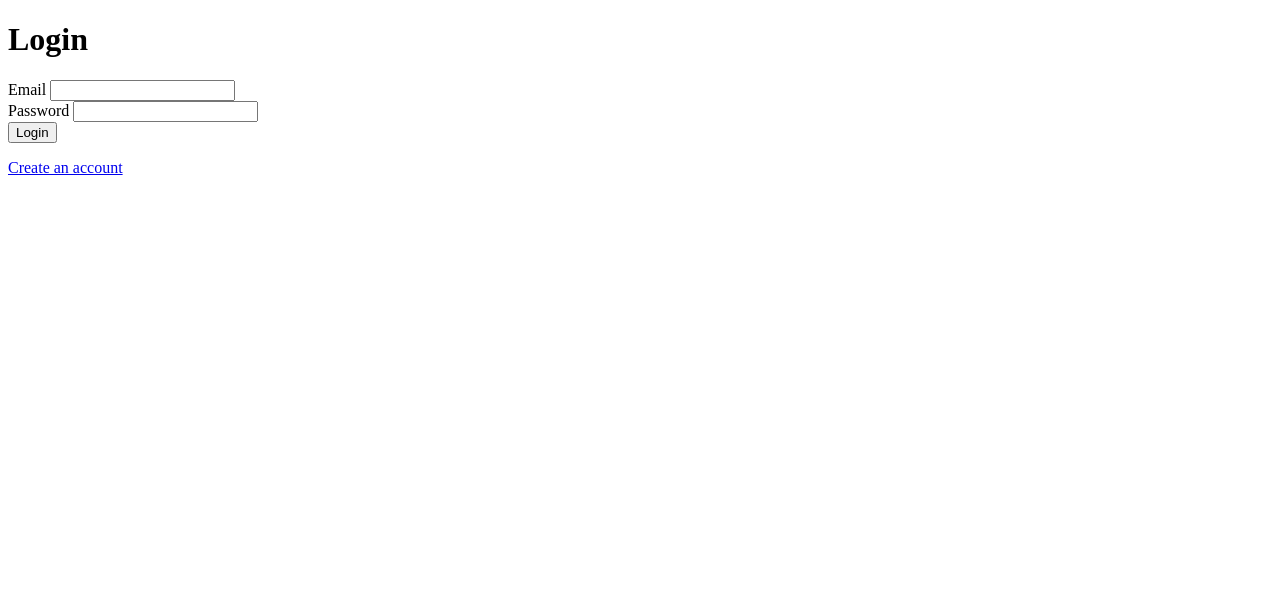
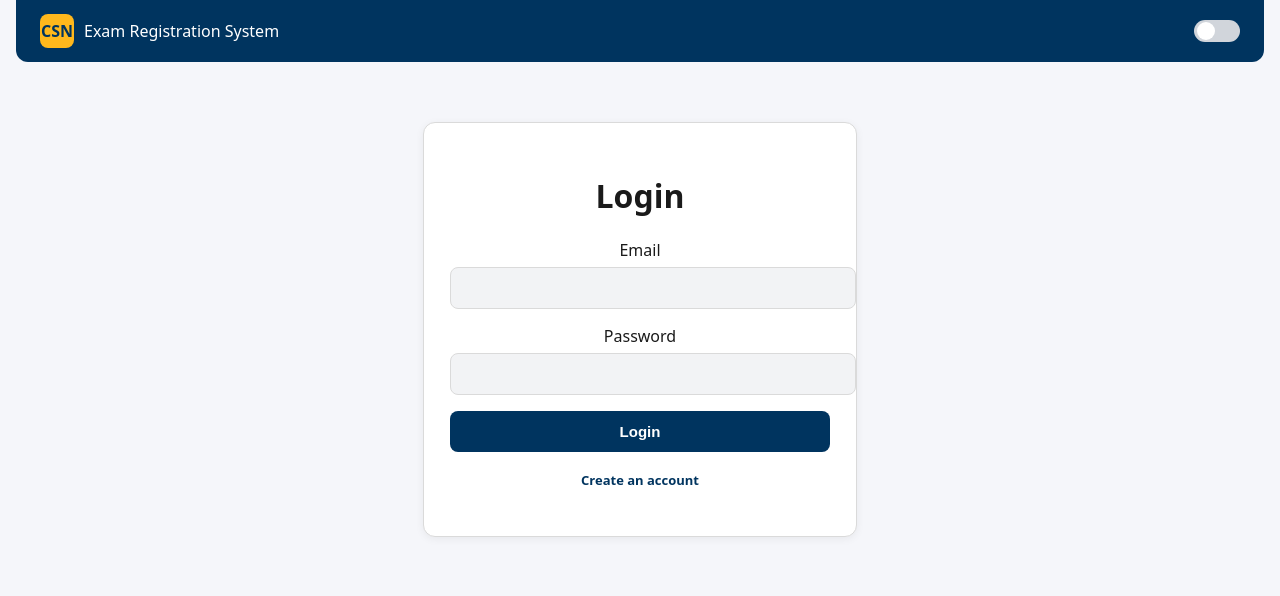
Before and after one commit to DanielRamos69/exam_reg_tristan, a Flask app: page /login in a window 1280 px wide. Shown: the top 596 px of the page. Run offline with Flask 3, Linux system fonts and the light colour scheme.

Commit message:
daniel style overhaul login

```diff
--- a/templates/login.html
+++ b/templates/login.html
@@ -1,12 +1,147 @@
 <!DOCTYPE html>
 <html>
 <head>
+  <meta charset="UTF-8">
   <meta charset="utf-8" />
   <title>Login</title>
+
+  <!-- 🎨 Decoration Layer (does not remove or rewrite base logic) -->
+  <style>
+    body {
+      margin: 0;
+      padding: 0;
+      background: var(--bg);
+      font-family: system-ui, Arial, sans-serif;
+      color: var(--fg);
+      transition: background 0.25s, color 0.25s;
+    }
+    :root {
+      --csn-blue: #00345f;
+      --csn-gold: #ffb81c;
+      --bg: #f5f6fa;
+      --fg: #1a1a1a;
+      --card-bg: #ffffff;
+      --border: #dadada;
+      --subtext: #6b6b6b;
+      --input-bg: #f2f3f5;
+    }
+    .dark-mode {
+      --bg: #0f172a;
+      --fg: #f3f4f6;
+      --card-bg: #1e293b;
+      --border: #334155;
+      --subtext: #cbd5e1;
+      --input-bg: #1e293b;
+    }
+    .csn-header {
+      display: flex;
+      align-items: center;
+      gap: 10px;
+      padding: 14px 24px;
+      background: var(--csn-blue);
+      color: white;
+      max-width: 1200px;
+      margin: 0 auto 25px;
+      border-radius: 0 0 12px 12px;
+    }
+    .csn-logo {
+      width: 34px;
+      height: 34px;
+      border-radius: 8px;
+      background: var(--csn-gold);
+      display: flex;
+      justify-content: center;
+      align-items: center;
+      font-weight: 700;
+      font-size: 16px;
+      color: var(--csn-blue);
+    }
+    .toggle-btn {
+      width: 46px;
+      height: 22px;
+      background: #d1d5db;
+      border-radius: 999px;
+      position: relative;
+      cursor: pointer;
+      margin-left: auto;
+      border: none;
+    }
+    .toggle-circle {
+      width: 18px;
+      height: 18px;
+      background: white;
+      border-radius: 50%;
+      position: absolute;
+      top: 2px;
+      left: 3px;
+      transition: 0.25s ease;
+    }
+    .dark-mode .toggle-circle {
+      transform: translateX(24px);
+    }
+    .login-card {
+      width: 380px;
+      margin: 60px auto;
+      background: var(--card-bg);
+      padding: 30px 26px;
+      border-radius: 12px;
+      box-shadow: 0 2px 8px rgba(0,0,0,0.06);
+      border: 1px solid var(--border);
+      text-align: center;
+    }
+    input {
+      width: 100%;
+      padding: 12px;
+      margin: 6px 0 16px;
+      border: 1px solid var(--border);
+      border-radius: 8px;
+      font-size: 14px;
+      background: var(--input-bg);
+      color: var(--fg);
+    }
+    button[type="submit"] {
+      width: 100%;
+      padding: 12px;
+      background: var(--csn-blue);
+      color: white;
+      border: none;
+      border-radius: 8px;
+      font-size: 15px;
+      cursor: pointer;
+      font-weight: 600;
+    }
+    button[type="submit"]:hover {
+      opacity: 0.92;
+    }
+    a { color: var(--csn-blue); font-weight: 600; text-decoration: none; font-size: 13px; }
+    a:hover { text-decoration: underline; }
+    ul { text-align: left; }
+  </style>
+
+  <script>
+    function toggleDarkMode() {
+      document.body.classList.toggle("dark-mode");
+    }
+  </script>
 </head>
+
 <body>
+
+  <!-- CSN Header (decorative only) -->
+  <div class="csn-header">
+      <div class="csn-logo">CSN</div>
+      <div>Exam Registration System</div>
+      <div class="toggle-btn" onclick="toggleDarkMode()">
+          <div class="toggle-circle"></div>
+      </div>
+  </div>
+
+  <!-- 🎯 Login Card Wrapper -->
+  <div class="login-card">
+
     <h1>Login</h1>
 
+    <!-- ✅ Flash messages block preserved exactly -->
     {% with messages = get_flashed_messages(with_categories=true) %}
       {% if messages %}
         <ul>
@@ -17,25 +152,26 @@
       {% endif %}
     {% endwith %}
 
+    <!-- ✅ Original login form preserved exactly -->
     <form method="post" action="{{ url_for('login') }}">
-    <label>
-      Email
+      <label>Email</label>
       <input
         type="text"
         name="email"
         required
         pattern="^\d{10}@student\.csn\.edu$|^[A-Za-z]+\.[A-Za-z]+@csn\.edu$"
-        title="Student: 10digits@student.csn.edu  |  Faculty: firstname.lastname@csn.edu" />
-    </label><br />
+        title="Student: 10digits@student.csn.edu  |  Faculty: firstname.lastname@csn.edu"
+      /><br />
 
-    <label>
-      Password
-      <input type="password" name="password" required />
-    </label><br />
+      <label>Password</label>
+      <input type="password" name="password" required /><br />
 
       <button type="submit">Login</button>
     </form>
 
     <p><a href="{{ url_for('signup') }}">Create an account</a></p>
+
+  </div>
+
 </body>
 </html>
```
Lines whose indentation alone changed are shown as unchanged.
